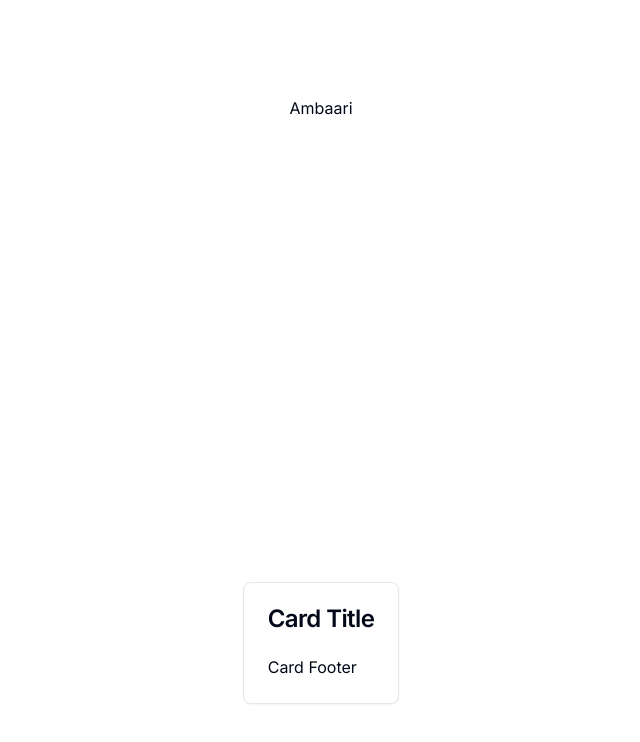
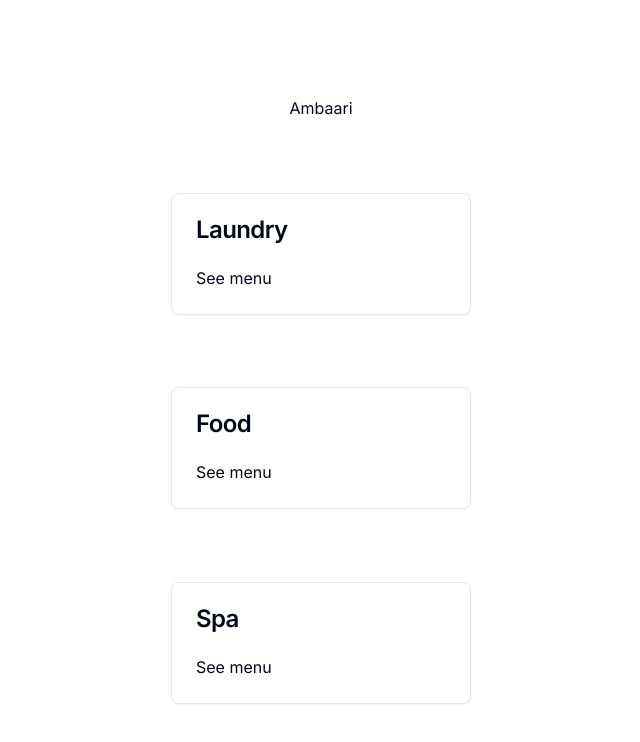
Before and after one commit to Vijeth56/hotel-menu, a Next.js app: page / in a window 1280 px wide. Shown: the top 742 px of the page, without its empty margins (319-959 px from the left). Built offline with nearby package versions, Linux system fonts and the light colour scheme.

Commit message:
Add cards

```diff
--- a/src/app/layout.tsx
+++ b/src/app/layout.tsx
@@ -5,7 +5,7 @@ import "./globals.css";
 const inter = Inter({ subsets: ["latin"] });
 
 export const metadata: Metadata = {
-  title: "Create Next App",
+  title: "Hotel Menu",
   description: "Generated by create next app",
 };
 
--- a/src/app/page.tsx
+++ b/src/app/page.tsx
@@ -6,22 +6,46 @@ import {
   CardHeader,
   CardTitle,
 } from "@/components/ui/card"
+import ServiceCard from "@/components/serviceCard";
 
 
 export default function Home() {
   return (
     <main className="flex min-h-screen flex-col items-center justify-between p-24">
       <h1>Ambaari</h1>
-      <Card>
+
+      <div className=""><Card>
         <CardHeader>
-          <CardTitle>Card Title</CardTitle>
+          <CardTitle>Laundry</CardTitle>
 
         </CardHeader>
 
         <CardFooter>
-          <p>Card Footer</p>
+          <p>See menu</p>
         </CardFooter>
-      </Card>
+      </Card></div>
+
+      <div className=""><Card>
+        <CardHeader>
+          <CardTitle>Food</CardTitle>
+
+        </CardHeader>
+
+        <CardFooter>
+          <p>See menu</p>
+        </CardFooter>
+      </Card></div>
+
+      <div className=""><Card>
+        <CardHeader>
+          <CardTitle>Spa</CardTitle>
+
+        </CardHeader>
+
+        <CardFooter>
+          <p>See menu</p>
+        </CardFooter>
+      </Card></div>
 
     </main>
   );
--- /dev/null
+++ b/src/components/serviceCard.tsx
@@ -0,0 +1,15 @@
+import React from 'react'
+import { Card } from '@/components/ui/card'
+
+
+function ServiceCard() {
+  return (
+    <div>
+      <Card>
+        Laundry
+      </Card>
+    </div>
+  )
+}
+
+export default ServiceCard
--- a/src/components/ui/card.tsx
+++ b/src/components/ui/card.tsx
@@ -12,6 +12,7 @@ const Card = React.forwardRef<
       "rounded-lg border bg-card text-card-foreground shadow-sm",
       className
     )}
+    style={{ width: "300px" }}
     {...props}
   />
 ))
```
